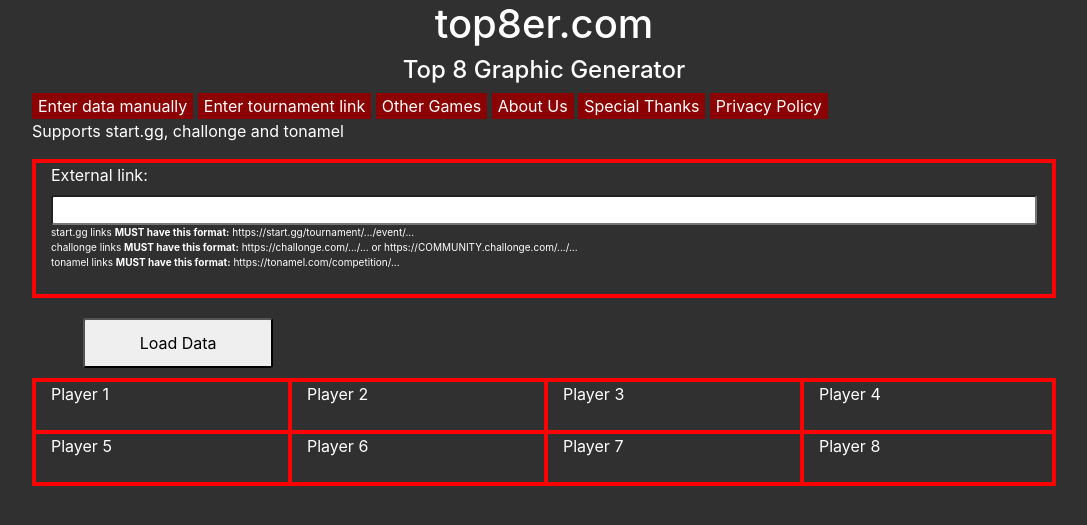
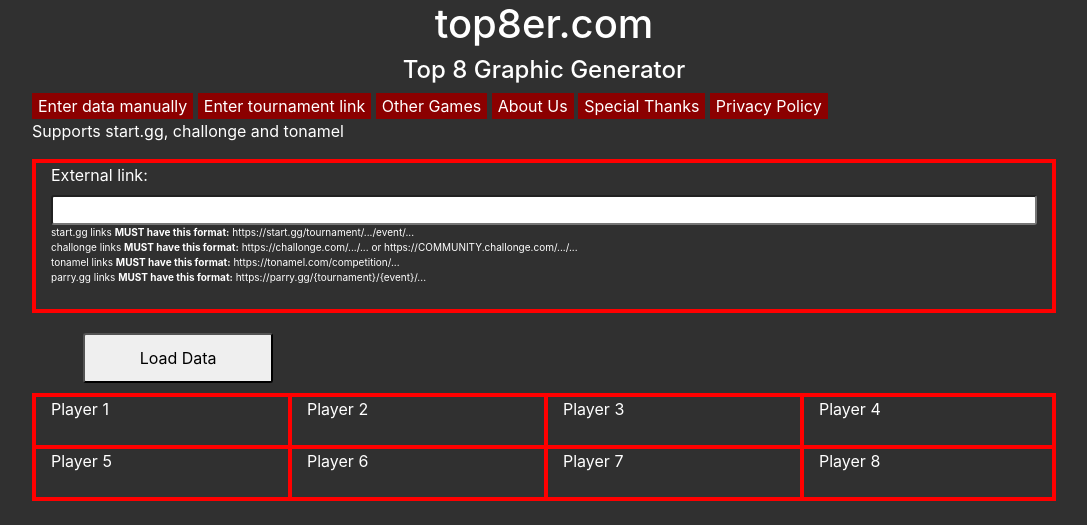
Before and after one commit to ShonTitor/Top8er, a Django app: template top8er_app/templates/old_form.html in a window 1280 px wide. Shown: the top 525 px of the page, without its empty margins (96-1183 px from the left). Run offline with Django 5.2, Linux system fonts and the light colour scheme; the template is opened without the code that fills it: values that come from a table or form of the project are taken from there, others are empty; some libraries are stand-ins or nearby versions.

Commit message:
parry gg import url instructions

```diff
--- a/top8er_app/templates/old_form.html
+++ b/top8er_app/templates/old_form.html
@@ -354,7 +354,8 @@
             <p>
 			   start.gg links <strong>MUST have this format:</strong> https://start.gg/tournament/.../event/...<br>
                challonge links <strong>MUST have this format:</strong> https://challonge.com/.../... or https://COMMUNITY.challonge.com/.../...<br>
-			   tonamel links <strong>MUST have this format:</strong> https://tonamel.com/competition/...
+			   tonamel links <strong>MUST have this format:</strong> https://tonamel.com/competition/...<br>
+			   parry.gg links <strong>MUST have this format:</strong> https://parry.gg/{tournament}/{event}/...
 			</p>
         </div>
 
```
